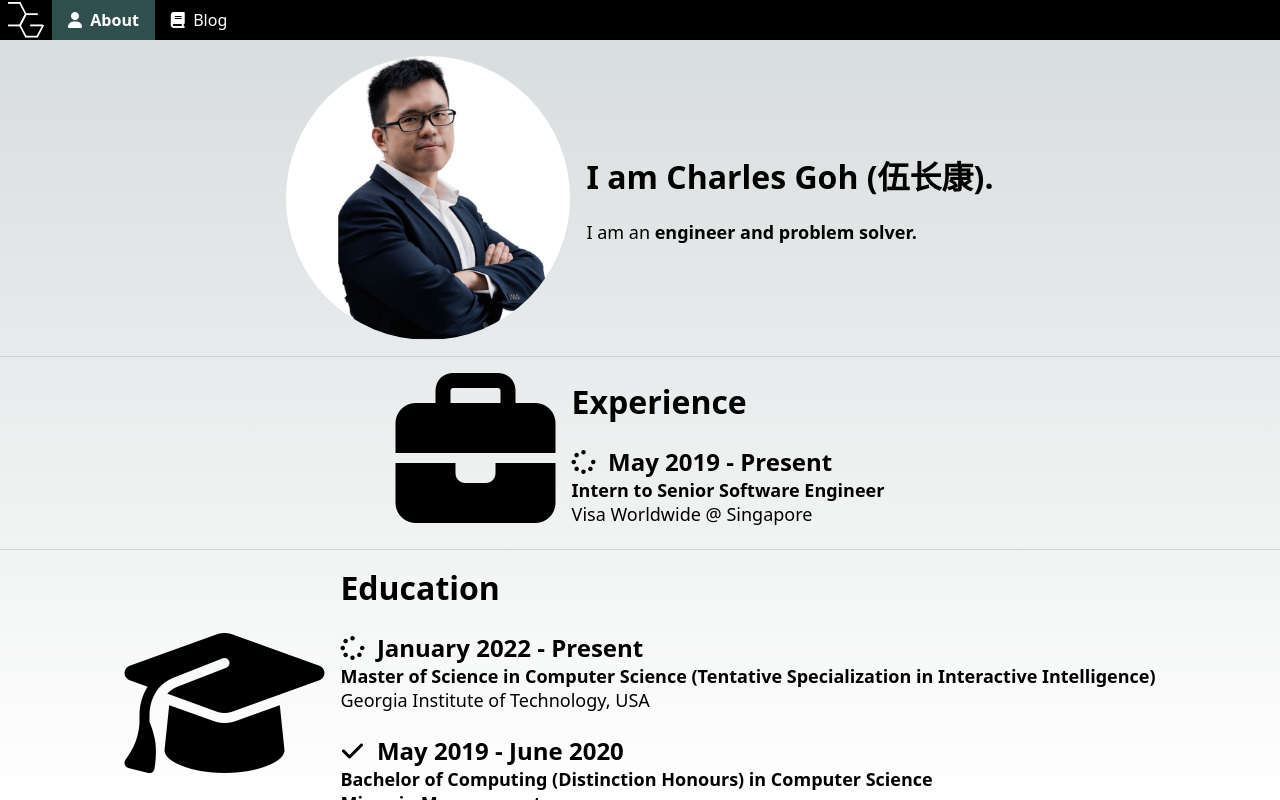
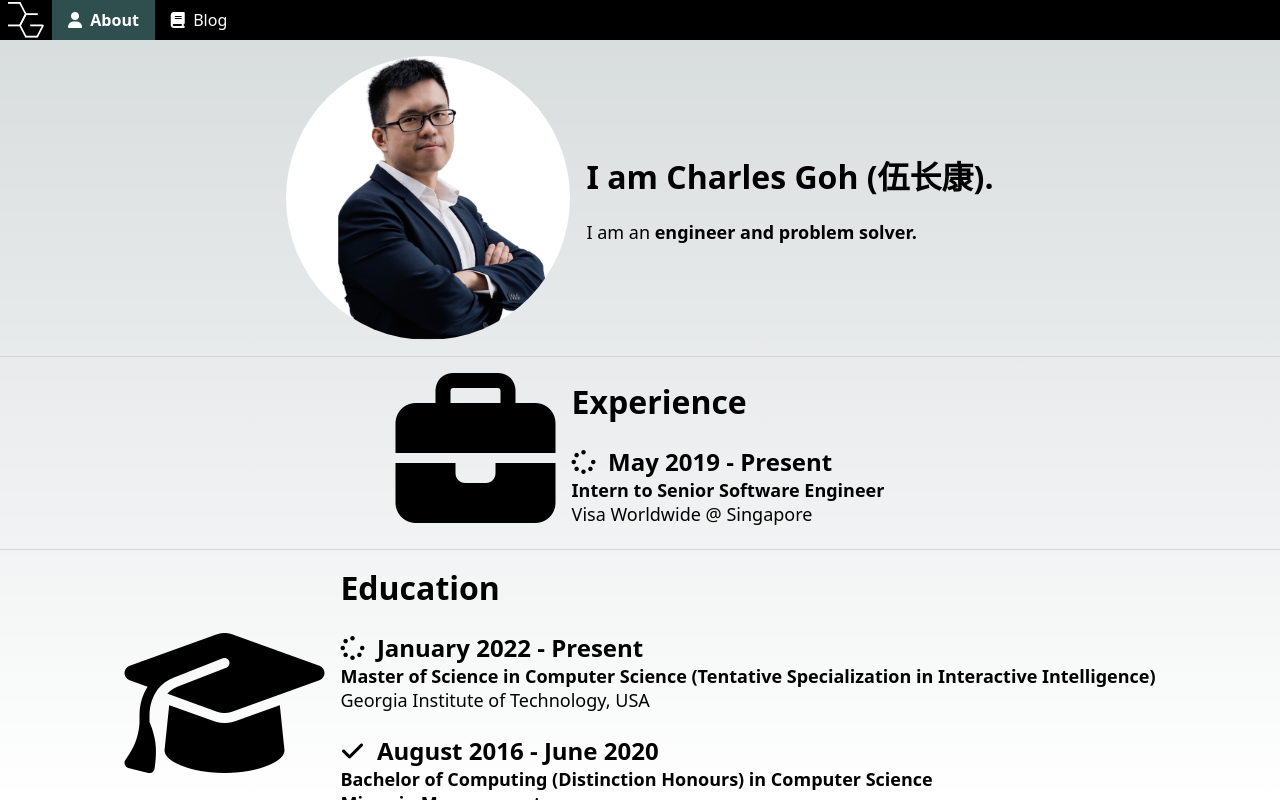
Before and after one commit to charlesgohck/portfolioblogv2, a Next.js app: page / in a window 1280 px wide. Built offline with nearby package versions, Linux system fonts and the light colour scheme.

Commit message:
[FIX] Fixed incorrect date for bachelors

```diff
--- a/pages/index.tsx
+++ b/pages/index.tsx
@@ -57,7 +57,7 @@ export default function Home() {
                                 </div>
                                 <br/>
                                 <div>
-                                    <h2><i className="fa-solid fa-check" />&nbsp;&nbsp;May 2019 - June 2020</h2>
+                                    <h2><i className="fa-solid fa-check" />&nbsp;&nbsp;August 2016 - June 2020</h2>
                                     <p><strong>Bachelor of Computing (Distinction Honours) in Computer Science</strong></p>
                                     <p><strong>Minor in Management</strong></p>
                                     <p>National University of Singapore, Singapore</p>
```
